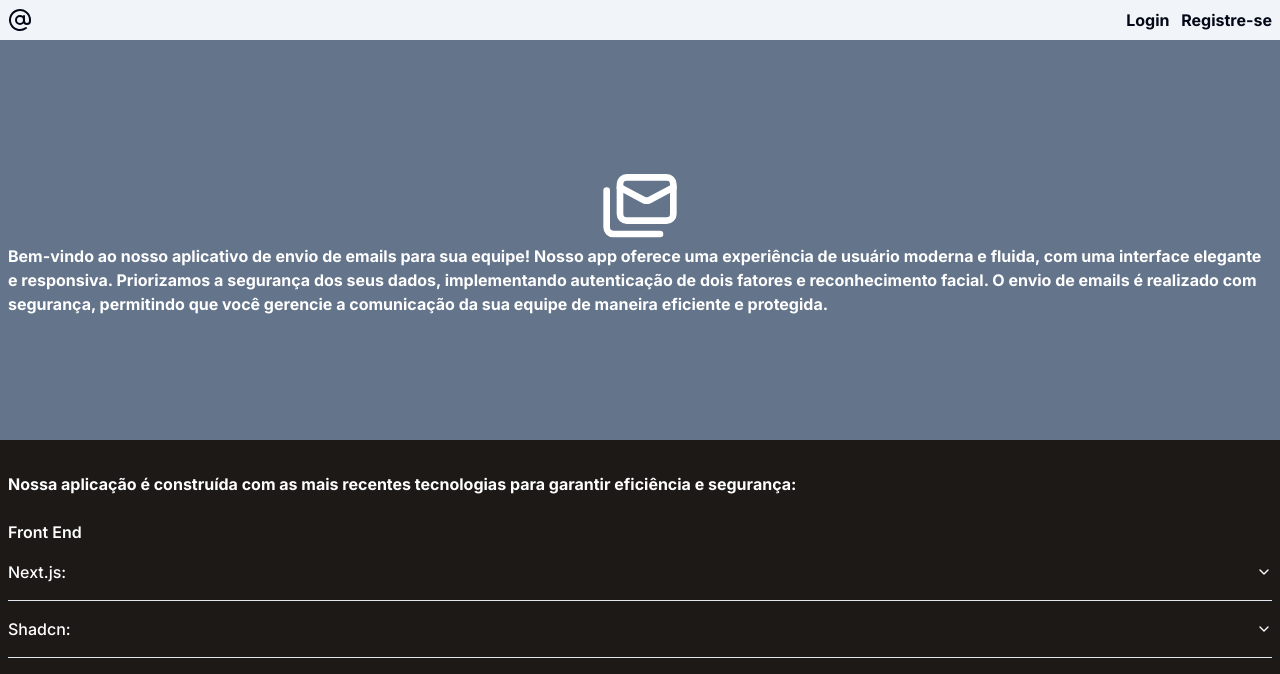
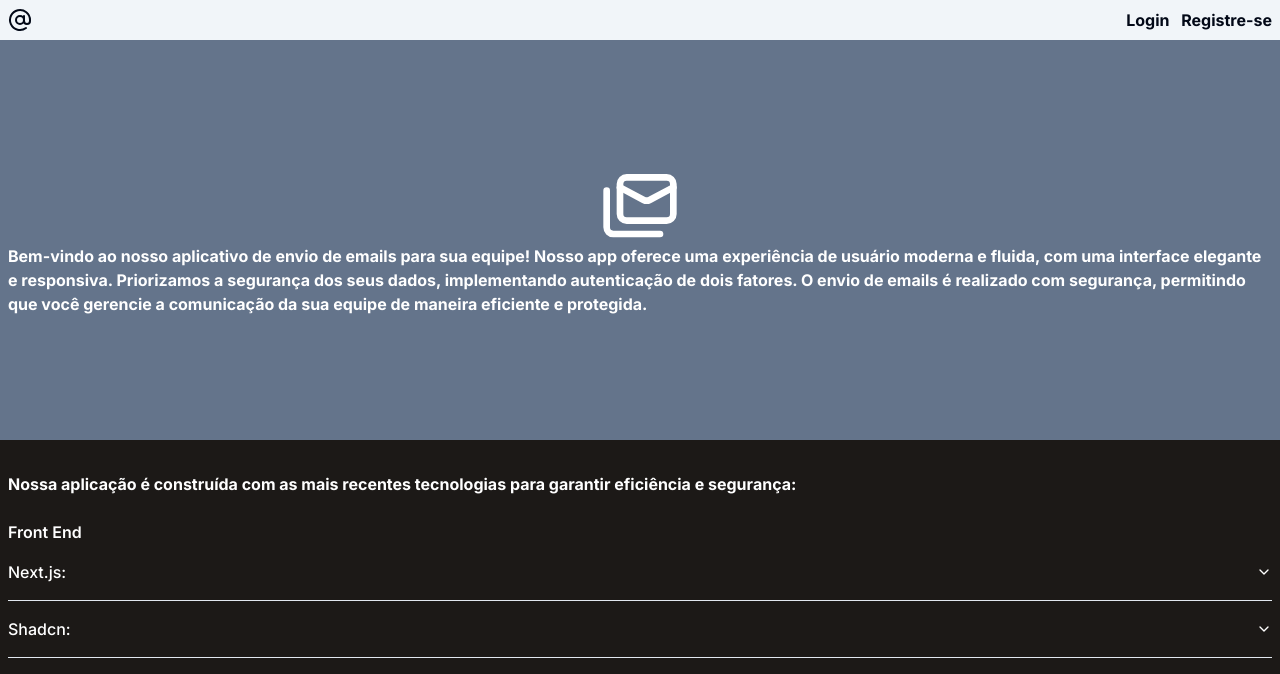
Before and after one commit to yraffic02/envio-de-emails, a Next.js app in the folder frontend/: page / in a window 1280 px wide. Shown: the top 674 px of the page. Built offline with nearby package versions, Linux system fonts and the light colour scheme.

Commit message:
chore: removendo frase errada

```diff
--- a/frontend/src/app/page.tsx
+++ b/frontend/src/app/page.tsx
@@ -12,8 +12,7 @@ export default function Login() {
         <h1 className="font-bold">
           Bem-vindo ao nosso aplicativo de envio de emails para sua equipe!
           Nosso app oferece uma experiência de usuário moderna e fluida, com uma interface elegante e responsiva.
-          Priorizamos a segurança dos seus dados, implementando autenticação de dois fatores
-          e reconhecimento facial.
+          Priorizamos a segurança dos seus dados, implementando autenticação de dois fatores.
           O envio de emails é realizado com segurança,
           permitindo que você gerencie a comunicação da sua equipe de maneira eficiente e protegida.
         </h1>
```
